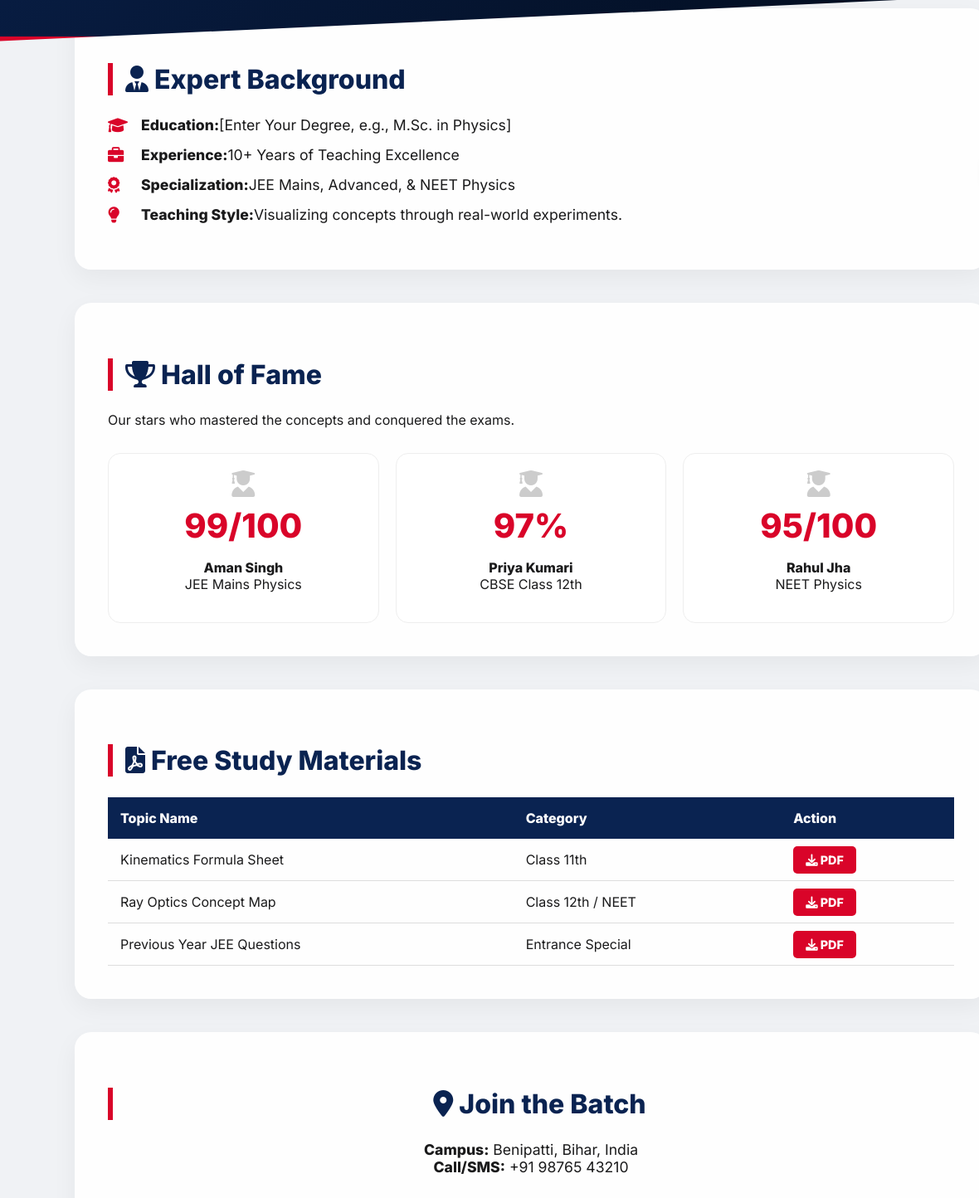
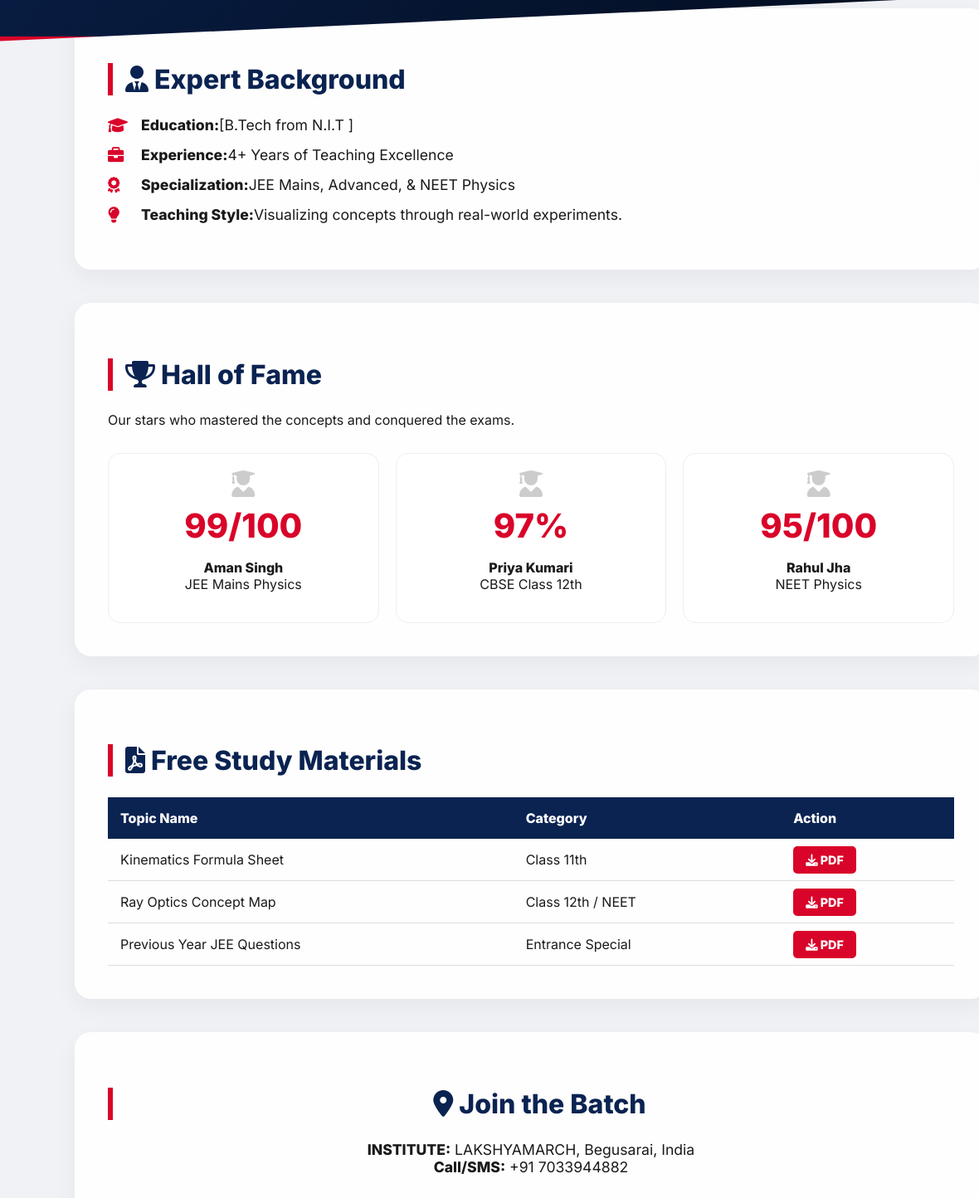
Before and after one commit to CkSir-Physics/Physics-, a plain HTML site: page index.html in a window 1280 px wide. Shown: the part 537-1981 px from the top of the page at 83% size, 0-1180 px from the left. Drawn offline with Linux system fonts and the light colour scheme.

Commit message:
Update index.html

```diff
--- a/index.html
+++ b/index.html
@@ -154,7 +154,7 @@
 </head>
 <body>
 
-    <a href="https://wa.me/911234567890" class="whatsapp-float" target="_blank">
+    <a href="https://wa.me/8825335822" class="whatsapp-float" target="_blank">
         <i class="fab fa-whatsapp"></i>
     </a>
 
@@ -169,8 +169,8 @@
         <section class="card">
             <h2><i class="fas fa-user-tie"></i> Expert Background</h2>
             <ul class="bio-list">
-                <li><i class="fas fa-graduation-cap"></i> <strong>Education:</strong> [Enter Your Degree, e.g., M.Sc. in Physics]</li>
-                <li><i class="fas fa-briefcase"></i> <strong>Experience:</strong> 10+ Years of Teaching Excellence</li>
+                <li><i class="fas fa-graduation-cap"></i> <strong>Education:</strong> [B.Tech from N.I.T ]</li>
+                <li><i class="fas fa-briefcase"></i> <strong>Experience:</strong> 4+ Years of Teaching Excellence</li>
                 <li><i class="fas fa-award"></i> <strong>Specialization:</strong> JEE Mains, Advanced, & NEET Physics</li>
                 <li><i class="fas fa-lightbulb"></i> <strong>Teaching Style:</strong> Visualizing concepts through real-world experiments.</li>
             </ul>
@@ -231,8 +231,8 @@
         <section class="card" id="contact" style="text-align: center;">
             <h2><i class="fas fa-map-marker-alt"></i> Join the Batch</h2>
             <p style="font-size: 1.1rem; margin-top: 20px;">
-                <strong>Campus:</strong> Benipatti, Bihar, India<br>
-                <strong>Call/SMS:</strong> +91 98765 43210
+                <strong>INSTITUTE:</strong> LAKSHYAMARCH, Begusarai, India<br>
+                <strong>Call/SMS:</strong> +91 7033944882
             </p>
 
             <div class="social-bar">
```
